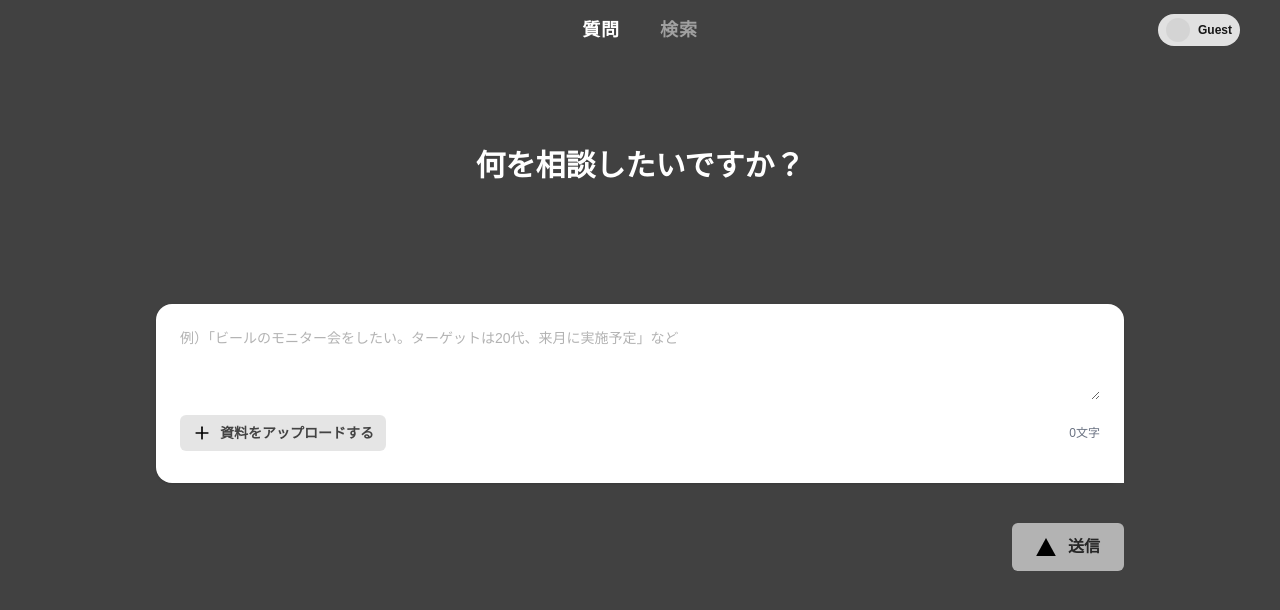
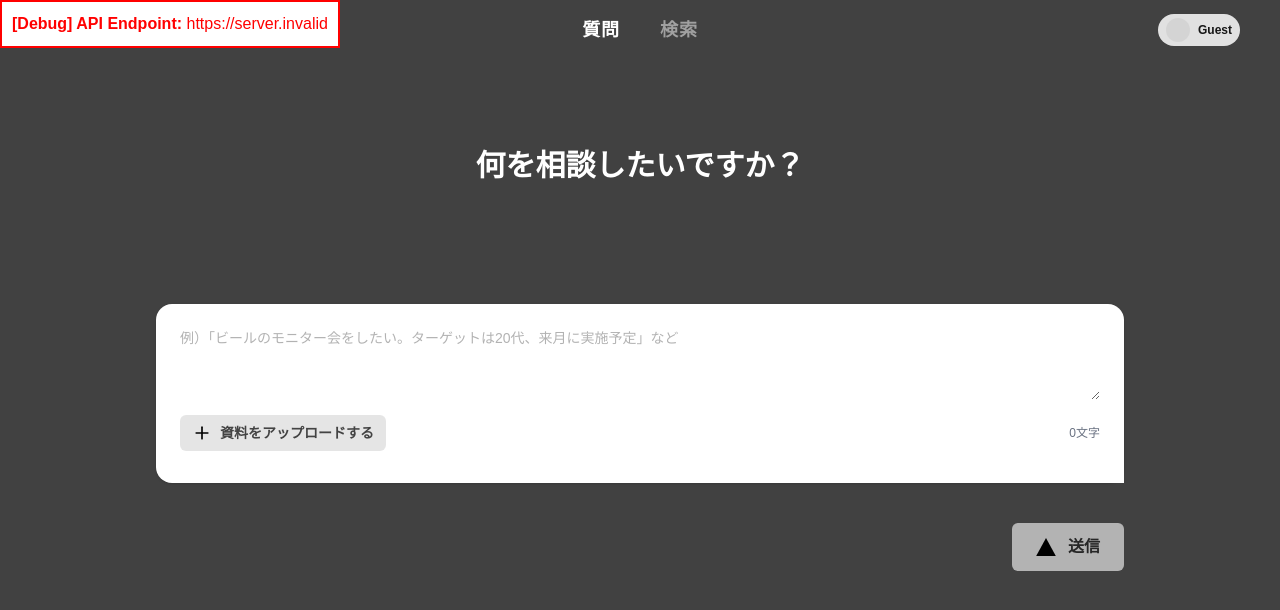
Before and after one commit to seishu7/omukoro_devfront3, a Next.js app: page /consult/new in a window 1280 px wide. Shown: the top 610 px of the page. Built offline with nearby package versions, Linux system fonts and the light colour scheme; no server answers.

Commit message:
エンドポイントデバック対応

```diff
--- a/src/app/consult/new/page.tsx
+++ b/src/app/consult/new/page.tsx
@@ -55,6 +55,11 @@ export default function Page() {
 
   return (
     <div className="mx-auto max-w-[1000px] px-4 py-12 space-y-10 my-10">
+      {/* ▼▼▼ デバッグ用コード：このブロックを追加 ▼▼▼ */}
+      <div style={{ position: 'fixed', top: 0, left: 0, background: 'white', color: 'red', padding: '10px', zIndex: 9999, border: '2px solid red' }}>
+        <strong>[Debug] API Endpoint:</strong> {process.env.NEXT_PUBLIC_API_ENDPOINT || "【環境変数が設定されていません】"}
+      </div>
+      {/* ▲▲▲ デバッグ用コード：ここまで ▲▲▲ */}
       <h1 className="text-center text-white text-3xl font-bold mb-30">何を相談したいですか？</h1>
 
       {/* 入力カード（吹き出しはカード外・左下に表示） */}
--- a/src/hooks/useRealtimeAnalysis.ts
+++ b/src/hooks/useRealtimeAnalysis.ts
@@ -40,10 +40,12 @@ export function useRealtimeAnalysis() {
       setAnalysis(cacheRef.current.get(key) || null);
       return;
     }
+    // デバッグ用に追加
+    console.log('NEXT_PUBLIC_API_ENDPOINT:', process.env.NEXT_PUBLIC_API_ENDPOINT);
 
     setIsLoading(true);
     try {
-      const res = await fetch(process.env.NEXT_PUBLIC_API_ENDPOINT + '/api/analyze', {
+      const res = await fetch(`${process.env.NEXT_PUBLIC_API_ENDPOINT}/api/analyze`, {
         method: 'POST',
         headers: {
           'Content-Type': 'application/json',
@@ -96,7 +98,7 @@ export function useRealtimeAnalysis() {
       const form = new FormData();
       validFiles.forEach(f => form.append('files[]', f));
 
-      const res = await fetch(process.env.NEXT_PUBLIC_API_ENDPOINT + '/api/extract_text', {
+      const res = await fetch(`${process.env.NEXT_PUBLIC_API_ENDPOINT}/api/extract_text`, {
         method: 'POST',
         headers: {
           ...getAuthHeader(),
```
